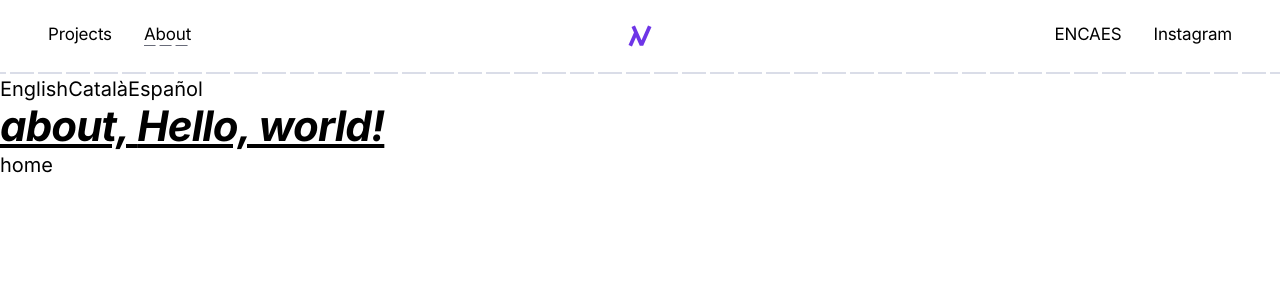
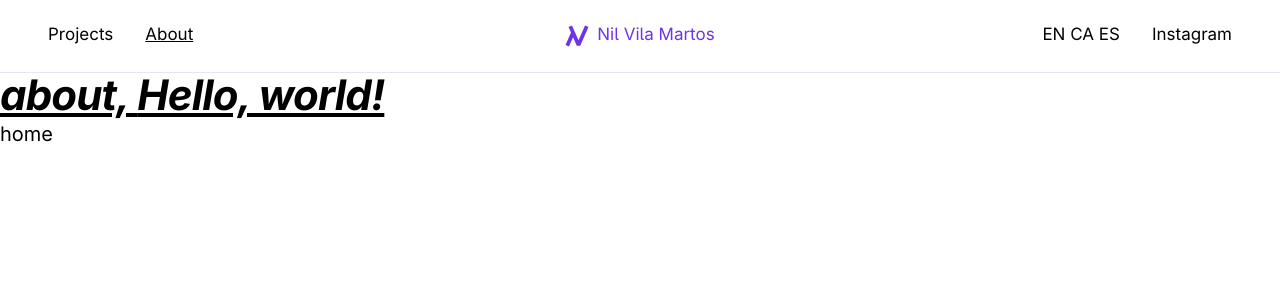
Before and after one commit to nil/portfolio-2022, a Next.js app: page /about in a window 1280 px wide. Shown: the top 300 px of the page. Built offline with nearby package versions, Linux system fonts and the light colour scheme.

Commit message:
Style updates

```diff
--- a/assets/styles/global.css
+++ b/assets/styles/global.css
@@ -4,6 +4,12 @@
 
 * {
   box-sizing: border-box;
+}
+
+@media (prefers-reduced-motion) {
+  * {
+    transition: none;
+  }
 }
 
 html {
@@ -16,6 +22,10 @@ html {
   cursor: default;
 }
 
+.font-display {
+  font-feature-settings: 'zero' on, 'ss02' on, 'ss13' on;
+}
+
 @layer components {
   .grid-basic {
     @apply grid grid-cols-12 gap-x-s
--- a/components/metadata.js
+++ b/components/metadata.js
@@ -2,7 +2,7 @@ import React from 'react';
 
 const Metadata = ({ category, content, lastChild }) => (
   <div className={lastChild ? '' : 'mb-xs'}>
-    <div className='text-brand-50'>{category}</div>
+    <div className='font-display text-brand-50'>{category}</div>
     <div className=''>{content}</div>
   </div>
 );
--- a/components/navbar.js
+++ b/components/navbar.js
@@ -22,27 +22,32 @@ const Navbar = () => {
   }
 
   return (
-    <nav className='py-[24px] text-s border-b-s border-navbar-border'>
+    <nav className='py-[24px] text-s border-b border-slate-200'>
       <div className='wrapper flex'>
         <div className="flex-1">
           {pageLinks.map(({ labelKey, path, pathCheck }, index) => (
             <Link href={path} key={labelKey}>
               <a className={`
                 ${pageLinks.length !== index ? 'mr-s' : ''}
-                ${testPath(pathCheck || labelKey) ? 'border-b-xs boder-dashed border-navbar-underline' : ''}
+                ${testPath(pathCheck || labelKey) ? 'underline' : ''}
               `}>{navbar[labelKey]}</a>
             </Link>
           ))}
         </div>
+
         <Link href="/">
-          <svg xmlns="http://www.w3.org/2000/svg" viewBox="0 0 24 24" className='fill-brand-40 h-[24px] cursor-pointer'>
-            <path d="M.534 20.995l3.432 1.51 4.074-9.258 3.744 8.508h3.432l8.25-18.75-3.432-1.51-6.534 14.85-6.534-14.85-3.432 1.51 2.458 5.586L.534 20.995z"/>
-          </svg>
+          <a className="flex text-brand-40">
+            <svg xmlns="http://www.w3.org/2000/svg" viewBox="0 0 24 24" className='fill-current h-[24px] cursor-pointer'>
+              <path d="M.534 20.995l3.432 1.51 4.074-9.258 3.744 8.508h3.432l8.25-18.75-3.432-1.51-6.534 14.85-6.534-14.85-3.432 1.51 2.458 5.586L.534 20.995z"/>
+            </svg>
+            <span className="pl-2xs font-display text-current">Nil Vila Martos</span>
+          </a>
         </Link>
+
         <div className="flex-1 text-right">
           <div className='inline-block'>
-            <Link href={router.asPath} locale="en">EN</Link>
-            <Link href={router.asPath} locale="ca">CA</Link>
+            <Link href={router.asPath} locale="en">EN </Link>
+            <Link href={router.asPath} locale="ca">CA </Link>
             <Link href={router.asPath} locale="es">ES</Link>
           </div>
           {socialLinks.map(({ label, link }, index) => (
--- a/lib/dash-border-plugin.js
+++ /dev/null
@@ -1,58 +0,0 @@
-/* eslint-disable import/no-extraneous-dependencies */
-const plugin = require('tailwindcss/plugin');
-
-const dashBorderPlugin = plugin(({ addUtilities, theme }) => {
-  const positions = ['top', 'right', 'bottom', 'left'];
-  const themeValues = [];
-
-  // Get all color values from the theme
-  // and push them to the themeValues array.
-  Object.entries(theme('colors')).map(([key, value]) => {
-    if (typeof value === 'string') {
-      themeValues.push([key, value]);
-    } else {
-      Object.keys(value).map((nestedValue) => {
-        themeValues.push([`${key}-${nestedValue}`, value[nestedValue]]);
-        return true;
-      });
-    }
-
-    return true;
-  });
-
-  // Set CSS variables for border colors
-  const boderColorVariables = themeValues.map(([key, value]) => ({
-    [`.border-${key}`]: {
-      '--border-color': value,
-    },
-  }));
-
-  // Method to better control dashed borders taken from
-  // https://github.com/osuke/postcss-dotted-border
-  function generateProperties(pos, widthKey, widthValue, isBigGap) {
-    const multiplier = isBigGap ? 2 : 1;
-    const direction = pos === 'top' || pos === 'bottom' ? 'right' : 'bottom';
-    const dashSize = theme(`borderDashed.${widthKey}`) || 0;
-    const dashGap = `${parseInt(theme(`borderGap.${widthKey}`), 10) * multiplier}px` || 0;
-    const dashTotal = parseInt(dashSize, 10) + parseInt(dashGap, 10);
-
-    return {
-      'background-image': `linear-gradient(to ${direction}, var(--border-color), var(--border-color) ${dashSize}, transparent ${dashSize}, transparent ${dashGap})`,
-      'background-size': direction === 'right' ? `${dashTotal}px ${widthValue}` : `${widthValue} ${dashTotal}px`,
-      'background-position': `${pos} -${widthValue} center`,
-      'background-repeat': direction === 'right' ? 'repeat-x' : 'repeat-y',
-      [`border-${pos}`]: `${widthValue} solid transparent`,
-    };
-  }
-
-  const borderDashUtilites = positions.map((pos) => (Object.entries(theme('borderWidth')).map(([widthKey, widthValue]) => ({
-    [`.border-${pos.charAt(0)}-${widthKey}`]: generateProperties(pos, widthKey, widthValue, false),
-    [`.border-${pos.charAt(0)}-${widthKey}.border-big-gap`]: generateProperties(pos, widthKey, widthValue, true),
-  }))));
-
-  // Add CSS classes to Tailwind
-  addUtilities(boderColorVariables);
-  addUtilities(borderDashUtilites);
-});
-
-module.exports = dashBorderPlugin;
--- a/pages/_document.js
+++ b/pages/_document.js
@@ -3,6 +3,8 @@ import React from 'react';
 import Document, {
   Html, Head, Main, NextScript,
 } from 'next/document';
+
+// TODO: Import fonts
 
 class MyDocument extends Document {
   render() {
@@ -11,7 +13,7 @@ class MyDocument extends Document {
         <Head>
           {/* --- */}
         </Head>
-        <body>
+        <body className="font-body">
           <Main />
           <NextScript />
         </body>
--- a/pages/_layout.js
+++ b/pages/_layout.js
@@ -5,7 +5,6 @@ import Navbar from '../components/navbar';
 const LayoutOld = ({ children }) => (
   <>
     <Navbar />
-    <Language />
     {children}
   </>
 );
--- a/pages/index.js
+++ b/pages/index.js
@@ -4,13 +4,19 @@ import Articles from '../components/articles';
 import Layout from './_layout';
 import { fetchAPI } from '../lib/api';
 
-const Home = ({ projects, categories }) => (
-  <Layout categories={categories}>
-    <div className="uk-section">
-      <div className="uk-container uk-container-large">
-        <h1>Index</h1>
-        <Articles projects={projects} />
-        <Link href="/about">About</Link>
+const Home = ({ projectCollection }) => (
+  <Layout>
+    <div className='wrapper mt-xl text-brand-60'>
+      <h1 className='text-3xl text-brand-40'>Nil Vila</h1>
+      <p className='text-3xl mt-s'>Hola! Sóc un dissenyador gràfic de Barcelona, centrat en crear expriències digitals per pantalles i en tipografies, exprimint el potencial de la tecnologia per humanitzar-nos.</p>
+      <p className='text-m mt-m mb-xl'>Hola! Nil Vila és un dissenyador gràfic de Barcelona, centrat en crear expriències digitals per pantalles i en tipografies, exprimint el potencial de la tecnologia per humanitzar-nos. Hola! Nil Vila és un dissenyador gràfic de Barcelona.</p>
+      {/* <div className='bg-brand-40 h-[128px] mb-xl'></div> */}
+      <div>
+        {projectCollection.map(({ attributes }) => (
+          <Link key={attributes.id} href={`/project/${attributes.slug}`}>
+            <h1 className='mb-l text-5xl underline cursor-pointer hover:text-brand-40'>{attributes.title}</h1>
+          </Link>
+        ))}
       </div>
     </div>
   </Layout>
@@ -18,13 +24,13 @@ const Home = ({ projects, categories }) => (
 
 export async function getStaticProps(context) {
   // Run API calls in parallel
-  const [projectsRes] = await Promise.all([
-    fetchAPI('/projects', { locale: context.locale }),
+  const [projectCollectionRes] = await Promise.all([
+    fetchAPI('/projects', { populate: '*', locale: context.locale }),
   ]);
 
   return {
     props: {
-      projects: projectsRes.data,
+      projectCollection: projectCollectionRes.data,
     },
     revalidate: 1,
   };
--- a/tailwind.config.js
+++ b/tailwind.config.js
@@ -1,56 +1,28 @@
-const dashBorderPlugin = require('./lib/dash-border-plugin');
-
 module.exports = {
   content: [
     './pages/**/*.{js,ts,jsx,tsx}',
     './components/**/*.{js,ts,jsx,tsx}',
   ],
   theme: {
-    colors: {
-      white: '#FDFEFF',
-      black: '#16171D',
-      gray: {
-        10: '#F6F7FA',
-        20: '#F0F1F5',
-        30: '#E9EAF0',
-        40: '#DADDE8',
-        50: '#CBCDDA',
-        60: '#AAAEBF',
-        70: '#888C9C',
-        80: '#686B79',
-        90: '#4A4C59',
-        100: '#31333D',
-      },
-      brand: {
-        10: '#EEEEFD',
-        20: '#CFCCF9',
-        30: '#9787F5',
-        40: '#6E35E7',
-        50: '#42278D',
-        60: '#2C1E50',
-      },
-      'navbar-logo': 'var(--navbar-logo, #6E35E7)',
-      'navbar-border': 'var(--navbar-border, #DADDE8)',
-      'navbar-underline': 'var(--navbar-underline, #686B79)',
-    },
     fontFamily: {
-      sans: ['GT Cinetype', '-apple-system', 'BlinkMacSystemFont', 'Segoe UI', 'Helvetica Neue', 'Helvetica', 'Ubuntu', 'Roboto', 'Noto', 'Arial', 'sans-serif'],
+      display: ['Aeonik Fono', '-apple-system', 'BlinkMacSystemFont', 'Segoe UI', 'Helvetica Neue', 'Helvetica', 'Ubuntu', 'Roboto', 'Noto', 'Arial', 'sans-serif'],
+      body: ['Untitled Sans', '-apple-system', 'BlinkMacSystemFont', 'Segoe UI', 'Helvetica Neue', 'Helvetica', 'Ubuntu', 'Roboto', 'Noto', 'Arial', 'sans-serif'],
     },
     fontSize: {
       '7xl': ['5.25rem', {
-        letterSpacing: '-0.04em',
+        letterSpacing: '-0.03em',
         lineHeight: '1',
       }],
       '6xl': ['4.4rem', {
-        letterSpacing: '-0.04em',
+        letterSpacing: '-0.03em',
         lineHeight: '1',
       }],
       '5xl': ['3.65rem', {
-        letterSpacing: '-0.04em',
+        letterSpacing: '-0.03em',
         lineHeight: '1.1',
       }],
       '4xl': ['3.05rem', {
-        letterSpacing: '-0.03em',
+        letterSpacing: '-0.02em',
         lineHeight: ' 1.1',
       }],
       '3xl': ['2.1rem', {
@@ -62,7 +34,7 @@ module.exports = {
         lineHeight: '1.2',
       }],
       xl: ['1.45rem', {
-        letterSpacing: '-0.02em',
+        letterSpacing: '-0.015em',
         lineHeight: '1.25',
       }],
       l: ['1.2rem', {
@@ -74,16 +46,27 @@ module.exports = {
         lineHeight: '1.4',
       }],
       s: ['0.85rem', {
-        letterSpacing: '-0.01em',
+        letterSpacing: '0',
         lineHeight: '1.4',
       }],
       xs: ['0.7rem', {
-        letterSpacing: '0em',
+        letterSpacing: '0',
         lineHeight: '1.4',
       }],
     },
     extend: {
+      colors: {
+        brand: {
+          10: '#EEEEFD',
+          20: '#CFCCF9',
+          30: '#9787F5',
+          40: '#6E35E7',
+          50: '#42278D',
+          60: '#2C1E50',
+        },
+      },
       spacing: {
+        '2xs': '8px',
         xs: '16px',
         s: '32px',
         m: '48px',
@@ -91,30 +74,12 @@ module.exports = {
         xl: '128px',
         '2xl': '208px',
       },
-      borderWidth: {
-        xs: '1.5px',
-        s: '2px',
-        m: '4px',
-        l: '6px',
-        xl: '8px',
+      transitionDuration: {
+        DEFAULT: '1000ms',
       },
-      borderDashed: {
-        xs: '12px',
-        s: '24px',
-        m: '24px',
-        l: '32px',
-        xl: '40px',
-      },
-      borderGap: {
-        xs: '4px',
-        s: '4px',
-        m: '4px',
-        l: '8px',
-        xl: '8px',
+      transitionTimingFunction: {
+        DEFAULT: 'cubic-bezier(0.25, 1, 0.5, 1)',
       },
     },
   },
-  plugins: [
-    dashBorderPlugin,
-  ],
 };
```
Also changed, not shown: pages/project/[slug].js (+4 -5 lines).
